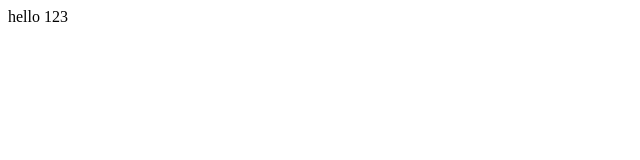
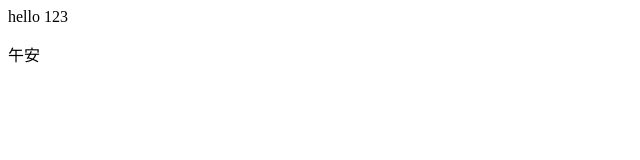
Before and after one commit to llsling/goodday, a plain HTML site: page index.html in a window 1280 px wide. Shown: the full height of the page, 0-640 px from the left. Drawn offline with Linux system fonts and the light colour scheme.

Commit message:
第14個git

```diff
--- a/index.html
+++ b/index.html
@@ -2,4 +2,5 @@
 <head></head>
 hello
 <body>123</body>
+<p>午安</p>
 </html>
```
